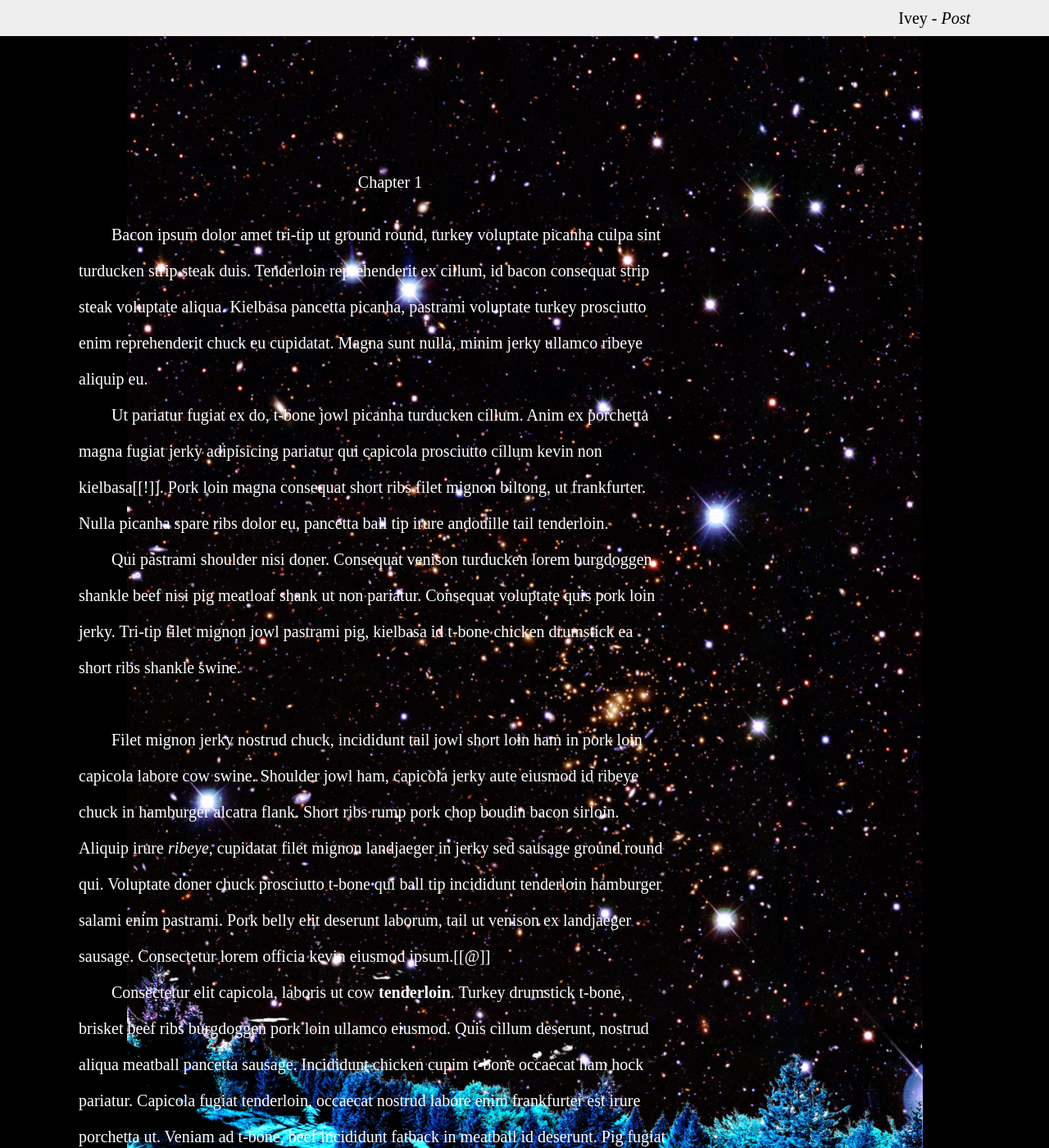
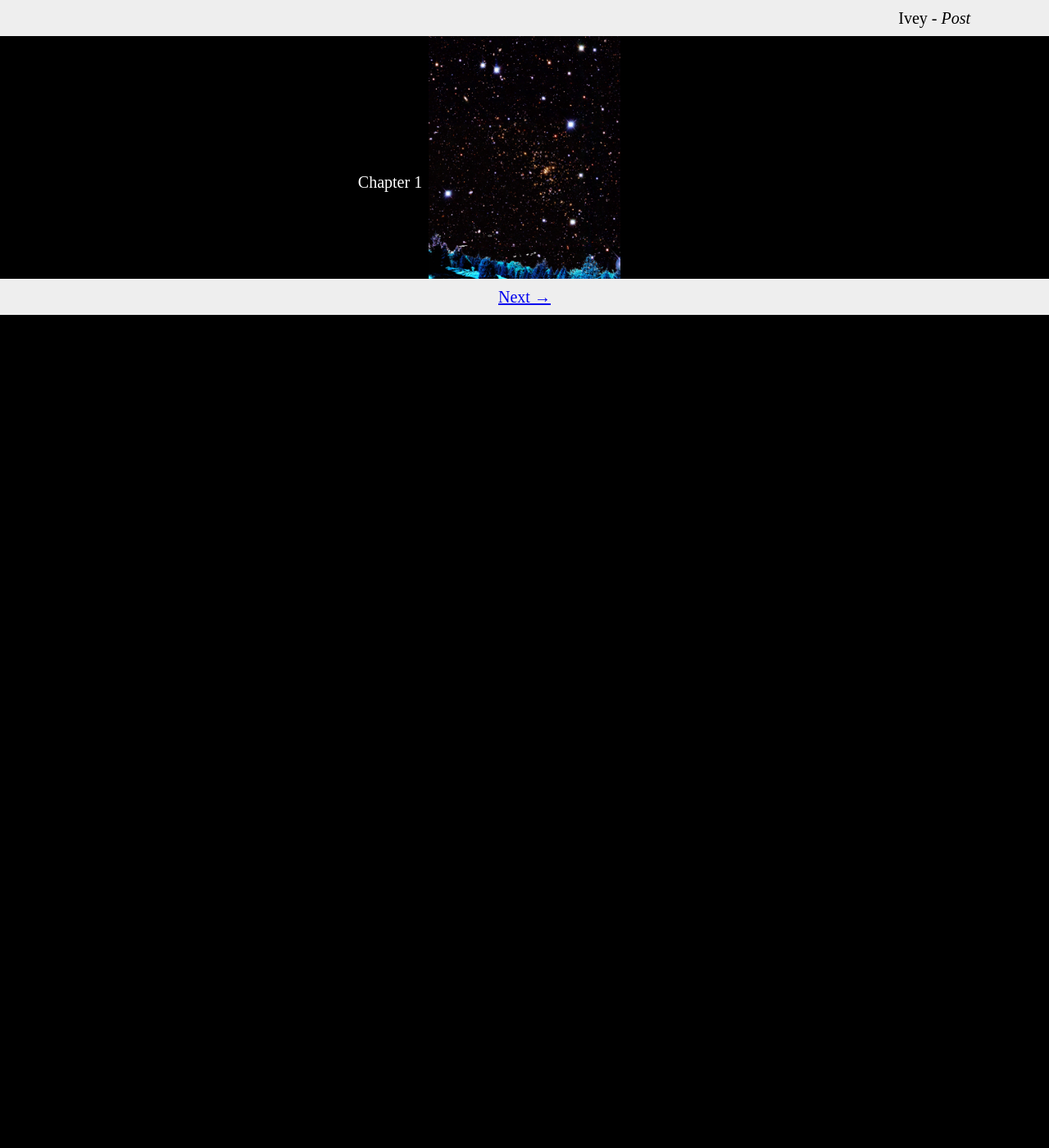
Before and after one commit to gleneivey/post-novel, a Jekyll site: the page built from docs/2.md, in a window 1280 px wide and 1400 px high. Shown: the whole window at 82% size. Built offline with Jekyll 4.4.1, drawn with Linux system fonts in a browser that asks for light colours; our own code applies the rules of GitHub Pages for plain Markdown files; some of the changed text lies outside the part shown.

```diff
--- a/docs/2.md
+++ b/docs/2.md
@@ -3,15 +3,3 @@
 
 
 ## Chapter 1
-
-Bacon ipsum dolor amet tri-tip ut ground round, turkey voluptate picanha culpa sint turducken strip steak duis. Tenderloin reprehenderit ex cillum, id bacon consequat strip steak voluptate aliqua. Kielbasa pancetta picanha, pastrami voluptate turkey prosciutto enim reprehenderit chuck eu cupidatat. Magna sunt nulla, minim jerky ullamco ribeye aliquip eu.
-
-Ut pariatur fugiat ex do, t-bone jowl picanha turducken cillum. Anim ex porchetta magna fugiat jerky adipisicing pariatur qui capicola prosciutto cillum kevin non kielbasa[[!]]. Pork loin magna consequat short ribs filet mignon biltong, ut frankfurter. Nulla picanha spare ribs dolor eu, pancetta ball tip irure andouille tail tenderloin.
-
-Qui pastrami shoulder nisi doner. Consequat venison turducken lorem burgdoggen shankle beef nisi pig meatloaf shank ut non pariatur. Consequat voluptate quis pork loin jerky. Tri-tip filet mignon jowl pastrami pig, kielbasa id t-bone chicken drumstick ea short ribs shankle swine.
-
-***
-
-Filet mignon jerky nostrud chuck, incididunt tail jowl short loin ham in pork loin capicola labore cow swine. Shoulder jowl ham, capicola jerky aute eiusmod id ribeye chuck in hamburger alcatra flank. Short ribs rump pork chop boudin bacon sirloin. Aliquip irure _ribeye_, cupidatat filet mignon landjaeger in jerky sed sausage ground round qui. Voluptate doner chuck prosciutto t-bone qui ball tip incididunt tenderloin hamburger salami enim pastrami. Pork belly elit deserunt laborum, tail ut venison ex landjaeger sausage. Consectetur lorem officia kevin eiusmod ipsum.[[@]]
-
-Consectetur elit capicola, laboris ut cow **tenderloin**. Turkey drumstick t-bone, brisket beef ribs burgdoggen pork loin ullamco eiusmod. Quis cillum deserunt, nostrud aliqua meatball pancetta sausage. Incididunt chicken cupim t-bone occaecat ham hock pariatur. Capicola fugiat tenderloin, occaecat nostrud labore enim frankfurter est irure porchetta ut. Veniam ad t-bone, beef incididunt fatback in meatball id deserunt. Pig fugiat laborum, eiusmod venison sed landjaeger pancetta do leberkas nulla.
```
Also changed, not shown: docs/1.md (+1 -1 lines), 1 other file.
